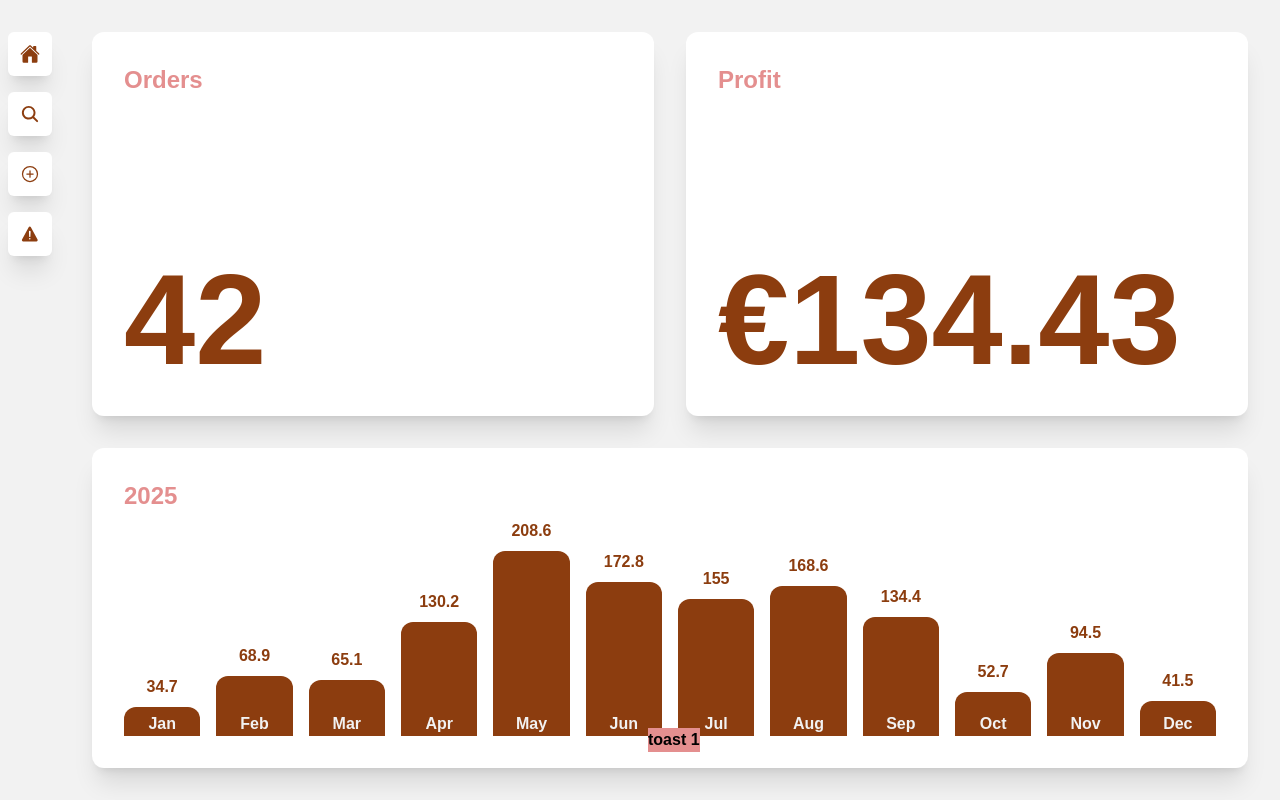
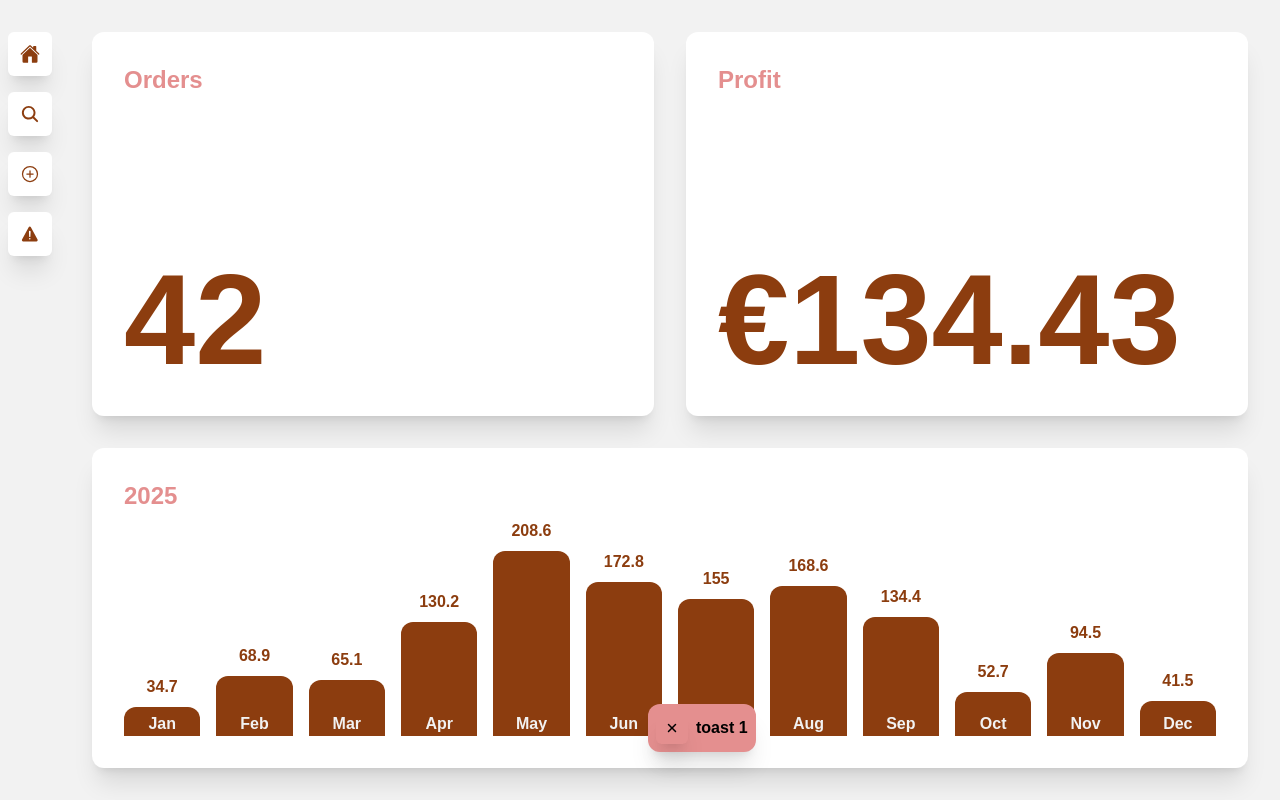
Before and after one commit to dffrs/purchase-tracker, a React (Vite) app in the folder fe/: page /home in a window 1280 px wide. Both pictures are taken after a click on the button 30 px from the left and 234 px from the top of the page. Built offline with nearby package versions, Linux system fonts and the light colour scheme.

Commit message:
feat: Toasts can be closed now

```diff
--- a/fe/src/components/toast.tsx
+++ b/fe/src/components/toast.tsx
@@ -2,9 +2,13 @@ import {
   createContext,
   FunctionComponent,
   PropsWithChildren,
+  useCallback,
   useContext,
   useState,
 } from "react";
+import { Button } from "./button";
+import { Icon } from "./icon";
+import { IoClose } from "react-icons/io5";
 
 type ToastCtx = {
   createToast: () => void;
@@ -19,21 +23,58 @@ export const useToast = () => {
   return ctx;
 };
 
+type ToastProps = {
+  id: number;
+  onClose: React.MouseEventHandler<HTMLButtonElement>;
+};
+
+const Toast: FunctionComponent<PropsWithChildren<ToastProps>> = ({
+  id,
+  onClose,
+  children,
+}) => {
+  return (
+    <span className="bg-contrast p-2 rounded-xl shadow-xl flex flex items-center gap-x-2">
+      <Button
+        id={String(id)}
+        className="shadow-none rounded-full p-0"
+        onClick={onClose}
+      >
+        <Icon title="Close" className="text-base">
+          <IoClose />
+        </Icon>
+      </Button>
+      {children}
+    </span>
+  );
+};
+
 export const ToastProvider: FunctionComponent<PropsWithChildren> = ({
   children,
 }) => {
-  const [toasts, setToasts] = useState<any[]>(() => []);
+  const [toasts, setToasts] = useState<number[]>(() => []);
 
   const createToast = () => {
     setToasts((prev) => [...prev, (prev.at(-1) ?? 0) + 1]);
   };
+
+  const onClose: ToastProps["onClose"] = useCallback((event) => {
+    const toastId = event.currentTarget.id;
+    setToasts((prev) => prev.filter((t) => t !== +toastId));
+  }, []);
 
   return (
     <ToastContext.Provider value={{ createToast }}>
       {children}
       <ul className="absolute bottom-10 left-[50%] max-h-80 p-2 flex flex-col gap-y-4">
         {toasts?.map((toast, i) => {
-          return <li className="bg-contrast">toast {i + 1}</li>;
+          return (
+            <li key={i}>
+              <Toast id={toast} onClose={onClose}>
+                toast {i + 1}
+              </Toast>
+            </li>
+          );
         })}
       </ul>
     </ToastContext.Provider>
```
